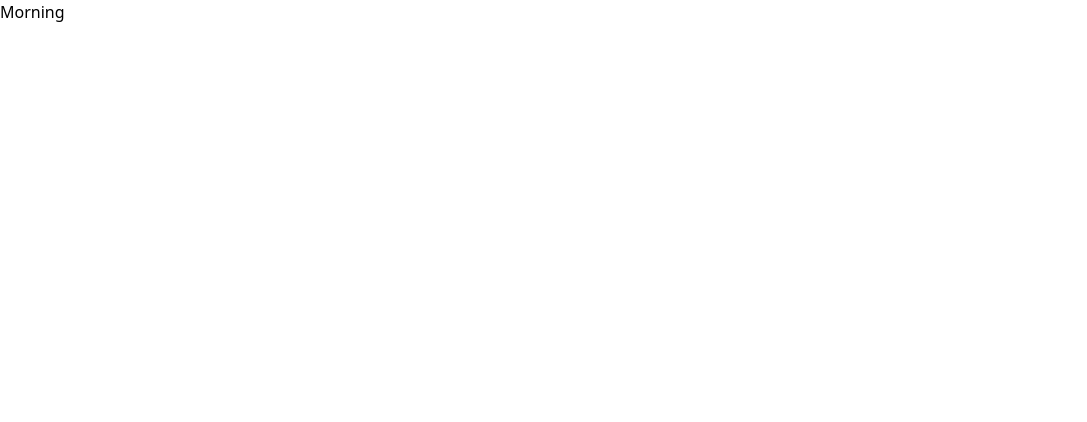
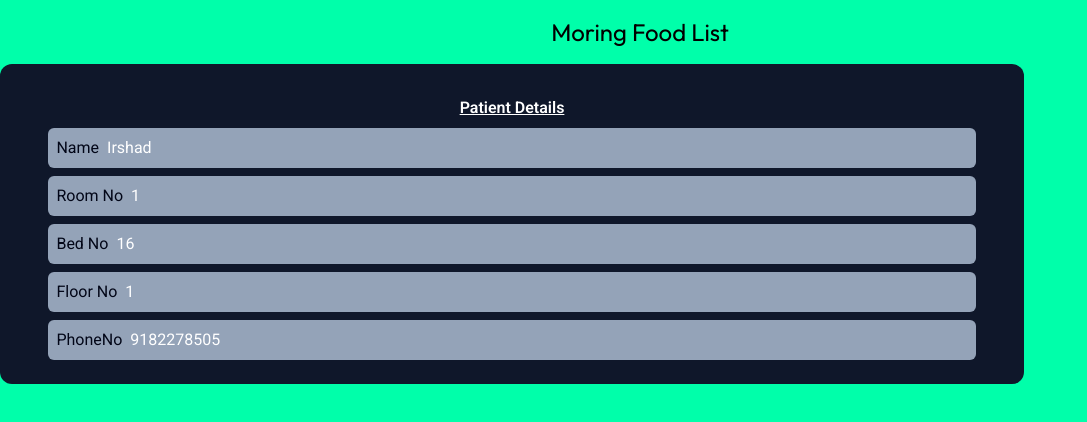
Before and after one commit to Irshad3786/HospitalFoodDelivery, a React (Vite) app in the folder frontend/: page /Morning in a window 1280 px wide. Shown: the top 422 px of the page, without its empty margins (0-1087 px from the left). Built offline with nearby package versions, Linux system fonts and the light colour scheme.

Commit message:
added cards

```diff
--- /dev/null
+++ b/frontend/src/components/Card.jsx
@@ -0,0 +1,39 @@
+import React from 'react'
+
+function Card() {
+  return (
+    <div className='w-[80%] h-80 bg-slate-900 rounded-xl text-white p-6 font-roboto'>
+        <h1 className='font-semibold underline text-center p-2'>Patient Details</h1>
+
+        <div className='flex flex-col justify-center items-center gap-2' >
+            <div className='flex  gap-2 bg-slate-400 p-2 rounded-md text-slate-950 w-[95%]'>
+                <h6 >Name </h6>
+                <h6 className='text-white'>Irshad</h6>
+            </div>
+
+            <div className='flex  gap-2 bg-slate-400 p-2 rounded-md text-slate-950 w-[95%]'>
+                <h6 >Room No </h6>
+                <h6 className='text-white'>1</h6>
+            </div>
+
+            <div className='flex  gap-2 bg-slate-400 p-2 rounded-md text-slate-950 w-[95%]'>
+                <h6 >Bed No </h6>
+                <h6 className='text-white'>16</h6>
+            </div>
+
+            <div className='flex  gap-2 bg-slate-400 p-2 rounded-md text-slate-950 w-[95%]'>
+                <h6 >Floor No </h6>
+                <h6 className='text-white'>1</h6>
+            </div>
+
+            <div className='flex  gap-2 bg-slate-400 p-2 rounded-md text-slate-950 w-[95%]'>
+                <h6 >PhoneNo </h6>
+                <h6 className='text-white'>9182278505</h6>
+            </div>
+
+        </div>
+    </div>
+  )
+}
+
+export default Card
--- a/frontend/src/pages/ManagerLogin.jsx
+++ b/frontend/src/pages/ManagerLogin.jsx
@@ -31,7 +31,7 @@ function ManagerLogin() {
       <ToastContainer/>
         <h1 className='text-center pt-10 text-xl font-mono sm:text-2xl md:text-3xl'>Manager Dashboard Login</h1>
         <Form onSubmit={Submit} >
-            <div className='flex flex-col justify-center items-center gap-7 pt-44'>
+            <div className='flex flex-col justify-center items-center gap-7 pt-28'>
               <input type="email" className='p-3 rounded-lg shadow-lg placeholder:font-roboto placeholder:font-semibold w-[80%] sm:w-[50%] md:w-[30%]' placeholder='Enter Email' value={Email}
                onChange={(e)=>{setEmail(e.target.value)}}/>
 
--- a/frontend/src/pages/Morning.jsx
+++ b/frontend/src/pages/Morning.jsx
@@ -1,8 +1,16 @@
 import React from 'react'
+import Card from '../components/Card'
 
 function Morning() {
   return (
-    <div>Morning</div>
+    <div className='w-[100%] h-screen bg-[#00FFAA]'>
+      <div>
+        <h1 className='text-center font-outfit text-2xl p-4'>Moring Food List</h1>
+        <div>
+          <Card/>
+        </div>
+      </div>
+    </div>
   )
 }
 
--- a/frontend/src/pages/Pantry.jsx
+++ b/frontend/src/pages/Pantry.jsx
@@ -16,7 +16,7 @@ function Pantry() {
       }
 
   return (
-    <div className='bg-[#00FFAA] w-[100%] h-[100%] md:h-screen'>
+    <div className='bg-[#00FFAA] w-[100%] h-[100%] '>
         <div >
             <div className='p-4 '>
                 <button className='flex justify-center items-center text-lg shadow-lg font-semibold bg-white  rounded-xl pr-5 font-roboto hover:bg-slate-400'><svg xmlns="http://www.w3.org/2000/svg" width="45" height="45" viewBox="0 0 24 24"><path fill="currentColor" d="M13.836 8.964a.9.9 0 0 1 0 1.272L12.073 12l1.763 1.764a.9.9 0 1 1-1.273 1.272l-2.4-2.4a.9.9 0 0 1 0-1.272l2.4-2.4a.9.9 0 0 1 1.273 0"/></svg>Back </button>
```
